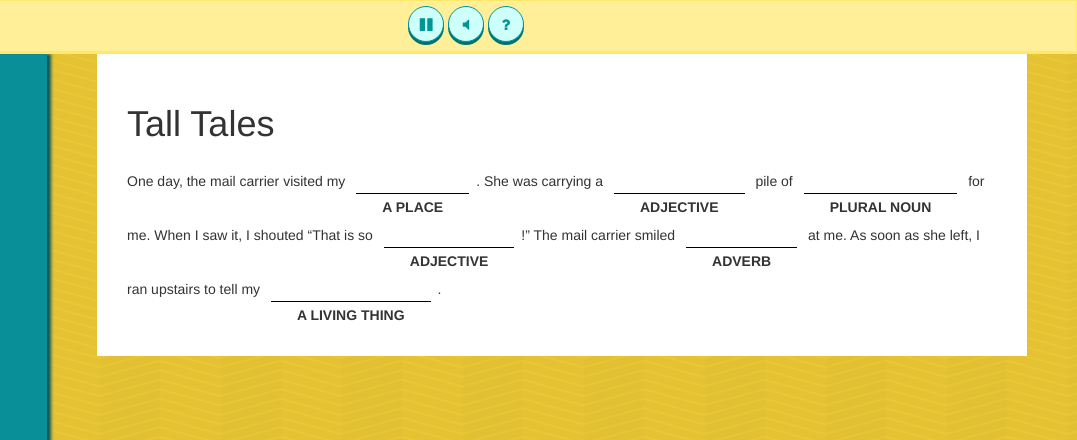
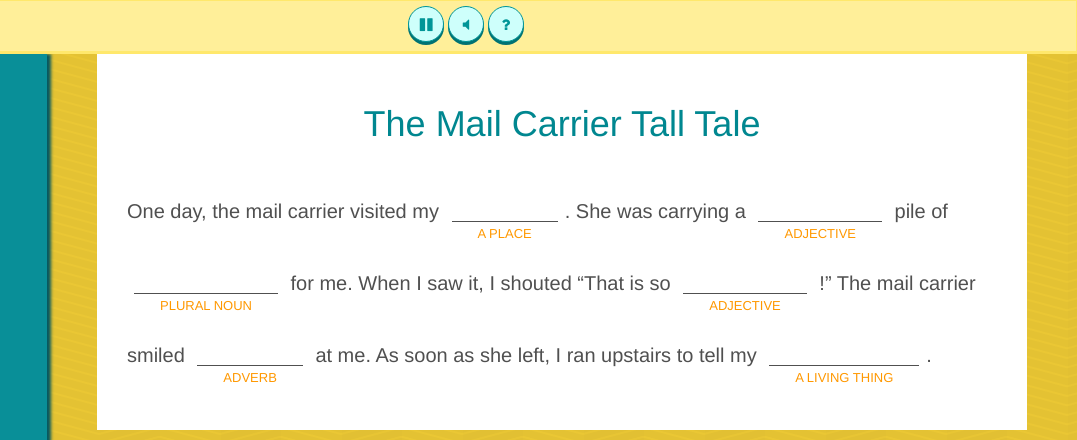
Before and after one commit to SergioEnrique/tall-tales, a website: page index.html at #!/firstlesson in a window 1280 px wide. Shown: the top 440 px of the page, 203-1280 px from the left. Drawn offline with nearby package versions, Linux system fonts and the light colour scheme; some packages are replaced by stand-ins of ours.

Commit message:
Formato del texto

```diff
--- a/css/style.css
+++ b/css/style.css
@@ -1,7 +1,11 @@
 body {
     overflow-x: hidden;
     background-image: url("../img/bgpattern.png");
- }
+}
+
+h1{
+    color: #008790;
+}
 
 /* Toggle Styles */
 
@@ -139,17 +143,22 @@ body {
 }
 
 .ejercicio{
-	line-height: 54px;
+    line-height: 69px;
+    font-size: 20px;
+    color: #505050;
 }
 
 .blanco{
-	border-top: 1px solid black;
-    font-weight: bold;
+    border-bottom: 1px solid #505050;
     position: relative;
-    margin: 0 7px;
-    top: 26px;
+    margin: 0px 7px;
+    top: 20px;
     padding: 5px 26px;
     cursor: pointer;
+    color: #FF9800;
+    font-size: 13px;
+    display: inline-block;
+    height: 28px;
 }
 
 .miblanco{
--- a/templates/firstLesson.html
+++ b/templates/firstLesson.html
@@ -1,4 +1,53 @@
-<h1>Tall Tales</h1>
+<div class="text-center">
+	<h1>The Mail Carrier Tall Tale</h1>
+</div>
 
-<p class="ejercicio">One day, the mail carrier visited my <span class="miblanco">{{blanco.a}}</span><span ng-click="selectType('a', 'place')" data-toggle="modal" data-target="#myModal" class="blanco">A PLACE</span>. She was carrying a <span class="miblanco">{{blanco.b}}</span><span ng-click="selectType('b', 'adjectives')" data-toggle="modal" data-target="#myModal" class="blanco">ADJECTIVE</span> pile of <span class="miblanco">{{blanco.c}}</span><span ng-click="selectType('c', 'plural noun')" data-toggle="modal" data-target="#myModal" class="blanco">PLURAL NOUN</span> for me. When I saw it, I shouted “That is so <span class="miblanco">{{blanco.d}}</span><span ng-click="selectType('d', 'adjectives')" data-toggle="modal" data-target="#myModal" class="blanco">ADJECTIVE</span>!” The mail carrier smiled <span class="miblanco">{{blanco.e}}</span><span ng-click="selectType('e', 'adverb')" data-toggle="modal" data-target="#myModal" class="blanco">ADVERB</span> at me. As soon as she left, I ran upstairs to tell my <span class="miblanco">{{blanco.f}}</span><span ng-click="selectType('f', 'living things')" data-toggle="modal" data-target="#myModal" class="blanco">A LIVING THING</span>.
+<br>
+
+<p class="ejercicio">
+	One day, the mail carrier visited my
+
+	<span class="miblanco">{{blanco.a}}</span>
+
+	<span ng-click="selectType('a', 'place')" data-toggle="modal" data-target="#myModal" class="blanco">
+		A PLACE
+	</span>.
+
+	She was carrying a
+
+	<span class="miblanco">{{blanco.b}}</span>
+
+	<span ng-click="selectType('b', 'adjectives')" data-toggle="modal" data-target="#myModal" class="blanco">
+		ADJECTIVE
+	</span>
+
+	 pile of
+
+	<span class="miblanco">{{blanco.c}}</span>
+
+	<span ng-click="selectType('c', 'plural noun')" data-toggle="modal" data-target="#myModal" class="blanco">PLURAL NOUN</span>
+
+	for me. When I saw it, I shouted “That is so
+
+	<span class="miblanco">{{blanco.d}}</span>
+
+	<span ng-click="selectType('d', 'adjectives')" data-toggle="modal" data-target="#myModal" class="blanco">
+		ADJECTIVE
+	</span>
+
+	!” The mail carrier smiled
+
+	<span class="miblanco">{{blanco.e}}</span>
+
+	<span ng-click="selectType('e', 'adverb')" data-toggle="modal" data-target="#myModal" class="blanco">
+		ADVERB
+	</span>
+
+	 at me. As soon as she left, I ran upstairs to tell my
+
+	<span class="miblanco">{{blanco.f}}</span>
+
+	<span ng-click="selectType('f', 'living things')" data-toggle="modal" data-target="#myModal" class="blanco">
+		A LIVING THING
+	</span>.
 </p>
```
